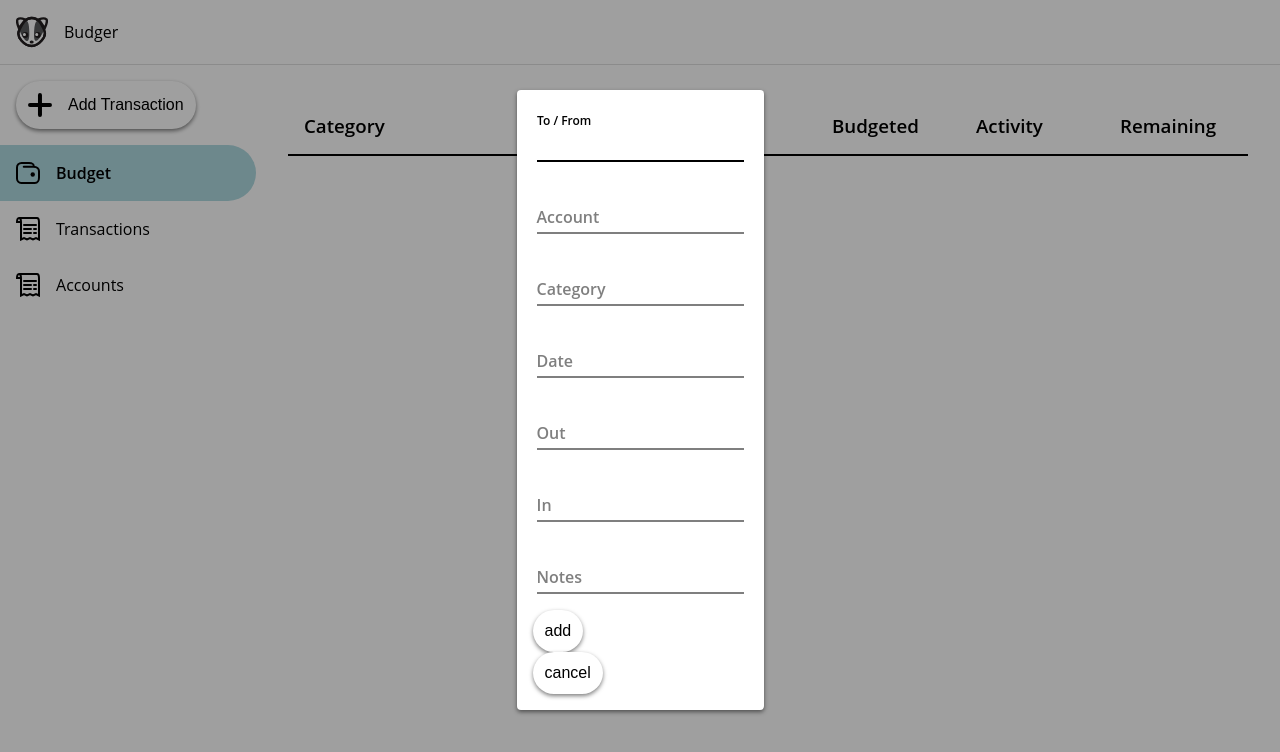
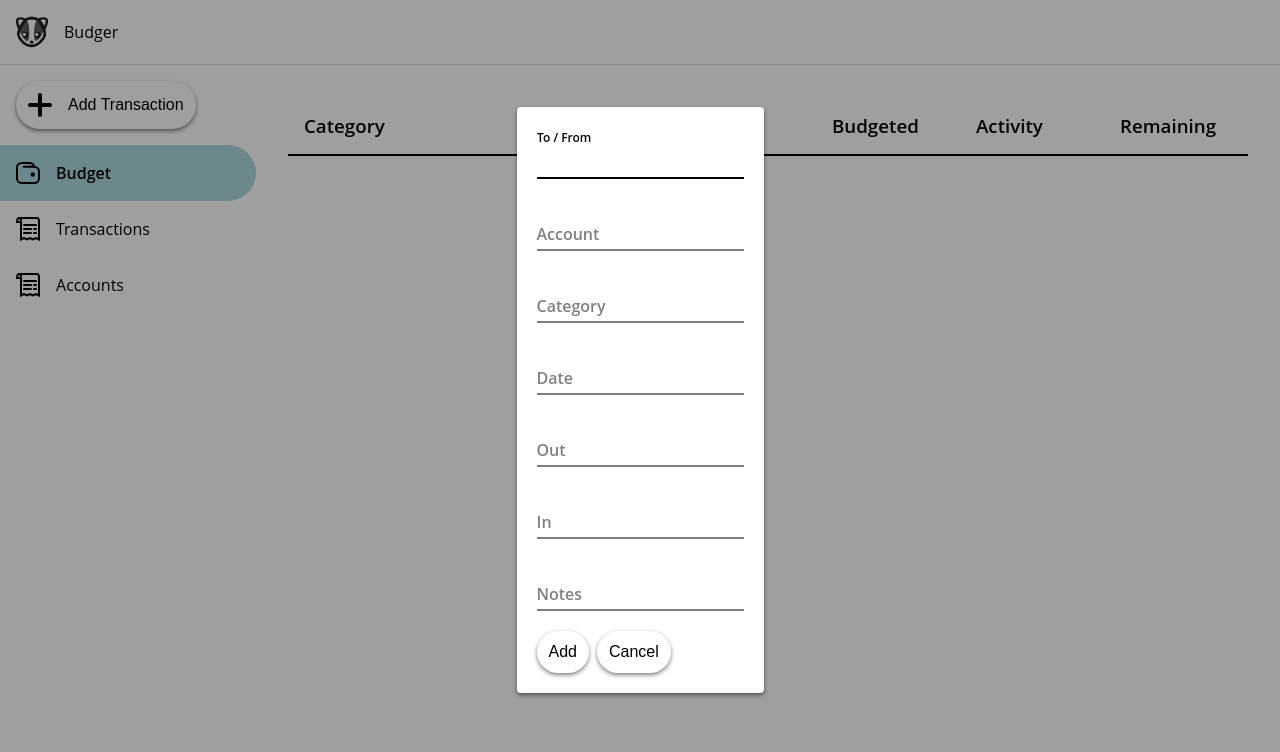
Before and after one commit to itscharlieliu/budger, a React (Create React App) app: page /budget in a window 1280 px wide. Both pictures are taken after a click on the button "Add Transaction". Shown: the top 752 px of the page. Built offline with nearby package versions, Linux system fonts and the light colour scheme; the HTML template or start-up script is replaced by a standard one.

Commit message:
Fix transaction add buttons

```diff
--- a/public/translations/en.json
+++ b/public/translations/en.json
@@ -11,6 +11,7 @@
     "budget": "Budget",
     "budgeted": "Budgeted",
     "cannotBeEmpty": "This field cannot be empty",
+    "cancel": "Cancel",
     "category": "Category",
     "date": "Date",
     "didNotProvideAllValues": "Did not provide all values",
--- a/src/components/forms/TransactionAddForm.tsx
+++ b/src/components/forms/TransactionAddForm.tsx
@@ -14,6 +14,7 @@ import Button from "../common/Button";
 import DateSelector from "../common/DateSelector";
 import Input from "../common/Input";
 import ModalFormContainer from "../common/containers/ModalFormContainer";
+import styled from "styled-components";
 
 interface StateProps {
     allAccounts: AllAccounts;
@@ -49,6 +50,15 @@ interface FormErrors {
 }
 
 type AllProps = OwnProps & StateProps & ResolveThunks<DispatchProps>;
+
+const ButtonContainer = styled.div`
+    display: flex;
+    flex-direction: row;
+`;
+
+const AddFormButton = styled(Button)`
+    margin: 4px;
+`;
 
 const TransactionAddForm = (props: AllProps): JSX.Element => {
     const accountInputRef = useRef<HTMLInputElement>(null);
@@ -206,8 +216,10 @@ const TransactionAddForm = (props: AllProps): JSX.Element => {
                         )}
                     </Field>
 
-                    <Button type={"submit"}>add</Button>
-                    <Button type={"button"}>cancel</Button>
+                    <ButtonContainer>
+                        <AddFormButton type={"submit"}>{t("add")}</AddFormButton>
+                        <AddFormButton type={"button"}>{t("cancel")}</AddFormButton>
+                    </ButtonContainer>
                 </ModalFormContainer>
             )}
         />
```
